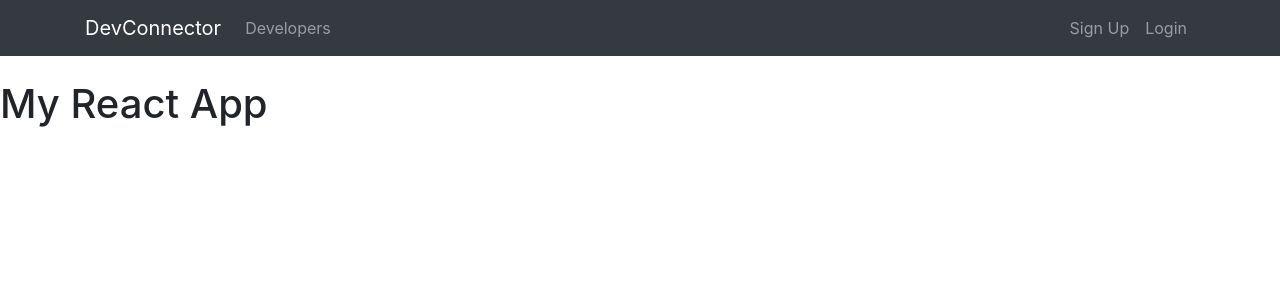
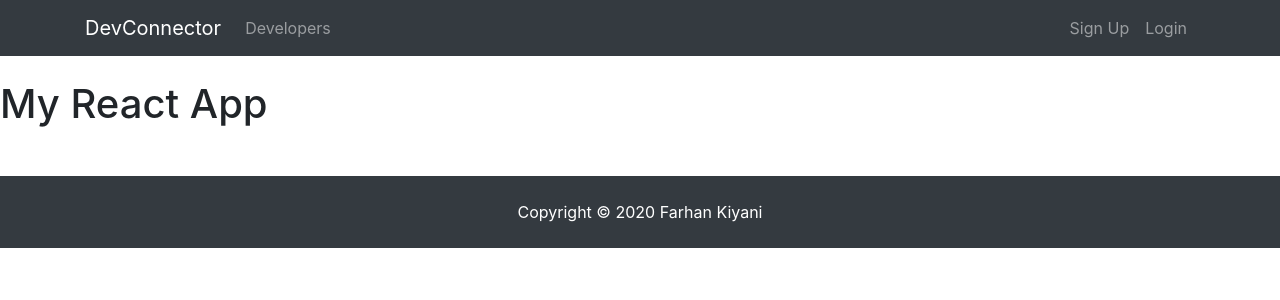
Before and after one commit to farhan2742/devmeet, a React (Create React App) app in the folder client/: page / in a window 1280 px wide. Shown: the top 300 px of the page. Built offline with nearby package versions, Linux system fonts and the light colour scheme.

Commit message:
Created Footer Component.

```diff
--- a/client/src/App.js
+++ b/client/src/App.js
@@ -1,6 +1,7 @@
 import React, { Component } from 'react';
 
 import Navbar from './components/layout/Navbar'
+import Footer from './components/layout/Footer'
 
 import './App.css';
 
@@ -10,6 +11,7 @@
       <div className="App">
         <Navbar />
         <h1>My React App</h1>
+        <Footer />
       </div>
     )
   }
--- a/client/src/components/layout/Footer.js
+++ b/client/src/components/layout/Footer.js
@@ -0,0 +1,9 @@
+import React from 'react'
+
+export default function Footer() {
+    return (
+        <footer className="bg-dark text-white mt-5 p-4 text-center">
+            Copyright &copy; {new Date().getFullYear()} Farhan Kiyani
+        </footer>
+    )
+}
```
Also changed, not shown: 1 other file (tests, documents, lock files or other folders).
